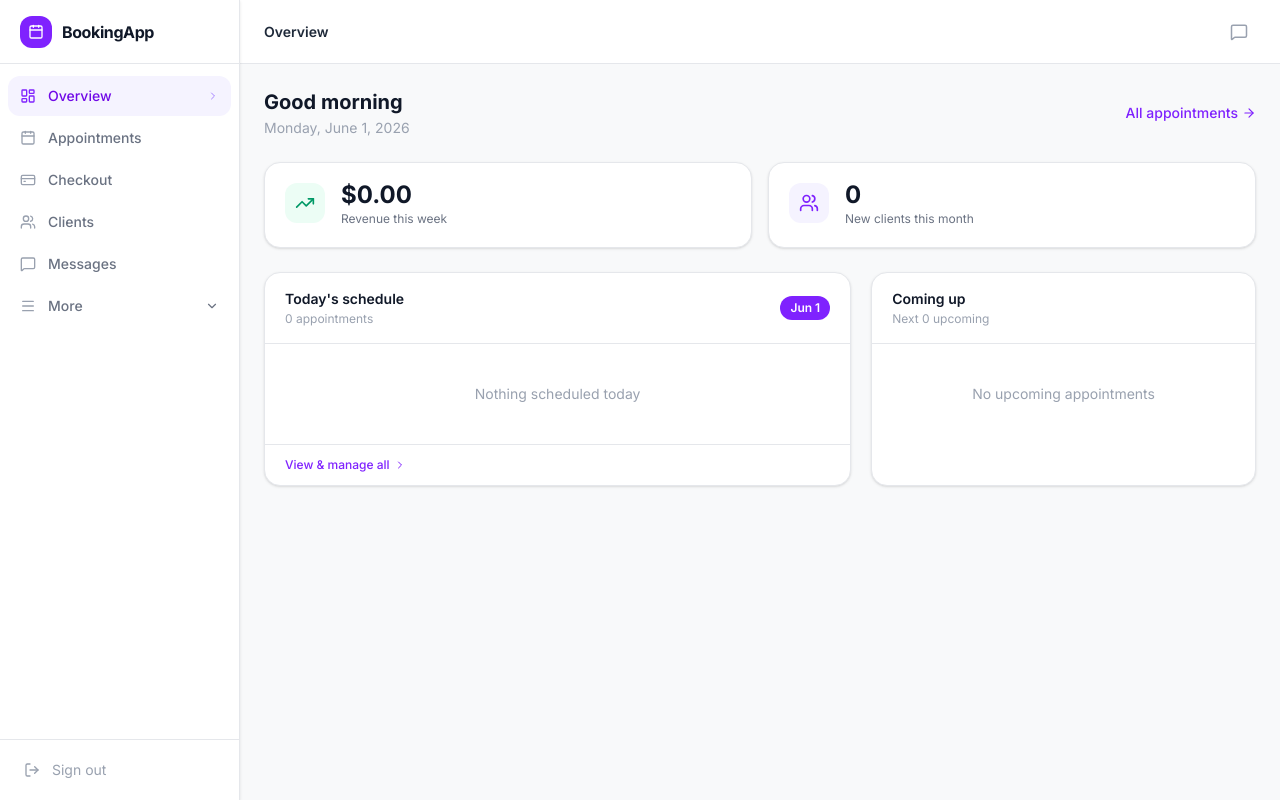
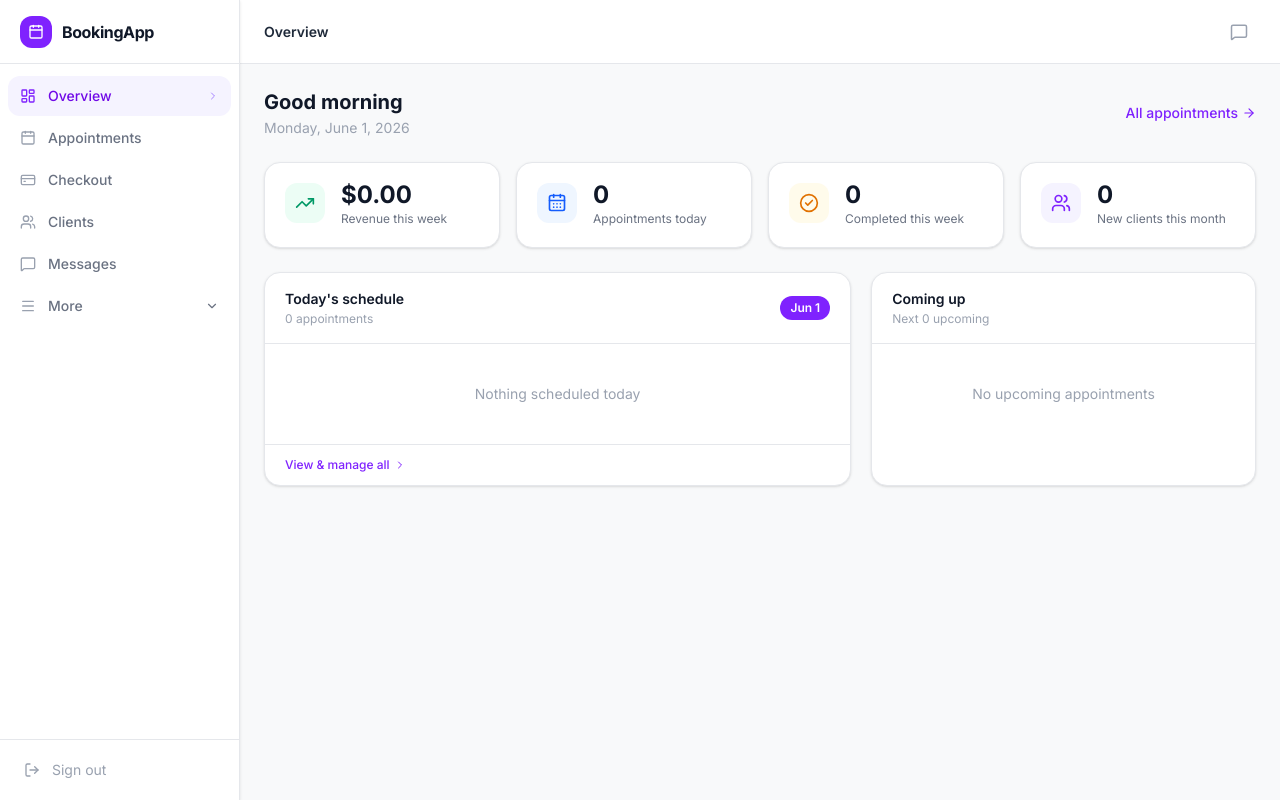
Before and after one commit to Canadasun/bookingapp, a Next.js app in the folder booking-web/: page /dashboard in a window 1280 px wide. Built offline with nearby package versions, Linux system fonts and the light colour scheme.

Commit message:
Web: richer owner dashboard metrics (Square-style at-a-glance row)
4-up stat row: revenue this week, appointments today, completed this week,
new clients this month (was just 2).

Co-Authored-By: Claude Opus 4.8 <noreply@anthropic.com>

```diff
--- a/booking-web/src/app/dashboard/page.tsx
+++ b/booking-web/src/app/dashboard/page.tsx
@@ -3,7 +3,7 @@
 import { useEffect, useState, useCallback } from "react";
 import Link from "next/link";
 import { format, isToday, isThisWeek, isThisMonth } from "date-fns";
-import { TrendingUp, Users, ChevronRight, ArrowRight } from "lucide-react";
+import { TrendingUp, Users, ChevronRight, ArrowRight, CalendarDays, CheckCircle2 } from "lucide-react";
 import { api, Appointment, ClientWithStats } from "@/lib/api";
 import { StatusBadge } from "@/components/StatusBadge";
 import { SkeletonMetric, SkeletonRow } from "@/components/Skeleton";
@@ -87,7 +87,7 @@ export default function OverviewPage() {
 
   if (loading) return (
     <div className="max-w-5xl mx-auto space-y-6">
-      <div className="grid grid-cols-2 gap-4"><SkeletonMetric /><SkeletonMetric /></div>
+      <div className="grid grid-cols-2 lg:grid-cols-4 gap-4"><SkeletonMetric /><SkeletonMetric /><SkeletonMetric /><SkeletonMetric /></div>
       <div className="grid md:grid-cols-5 gap-5">
         <div className="md:col-span-3 bg-white rounded-2xl border border-gray-100 shadow-sm p-5 space-y-1">
           {Array.from({length:6}).map((_,i)=><SkeletonRow key={i}/>)}
@@ -113,9 +113,9 @@ export default function OverviewPage() {
     .filter((a) => ["PENDING","CONFIRMED"].includes(a.status) && !isToday(new Date(a.startsAt)) && new Date(a.startsAt) > now)
     .sort((a, b) => new Date(a.startsAt).getTime() - new Date(b.startsAt).getTime())
     .slice(0, 5);
-  const weekRevenue  = appointments
-    .filter((a) => a.status === "COMPLETED" && isThisWeek(new Date(a.startsAt)))
-    .reduce((s, a) => s + a.service.priceCents, 0);
+  const weekCompleted = appointments
+    .filter((a) => a.status === "COMPLETED" && isThisWeek(new Date(a.startsAt)));
+  const weekRevenue  = weekCompleted.reduce((s, a) => s + a.service.priceCents, 0);
   const newThisMonth = clients.filter((c) => isThisMonth(new Date(c.createdAt))).length;
   const greeting = now.getHours() < 12 ? "morning" : now.getHours() < 17 ? "afternoon" : "evening";
 
@@ -138,9 +138,13 @@ export default function OverviewPage() {
 
       {/* Metrics */}
       {!isStaff && (
-        <div className="grid grid-cols-2 gap-4">
+        <div className="grid grid-cols-2 lg:grid-cols-4 gap-4">
           <MetricCard label="Revenue this week" value={formatPrice(weekRevenue)}
             icon={TrendingUp} accent="bg-emerald-50 text-emerald-600" />
+          <MetricCard label="Appointments today" value={today.length}
+            icon={CalendarDays} accent="bg-blue-50 text-blue-600" />
+          <MetricCard label="Completed this week" value={weekCompleted.length}
+            icon={CheckCircle2} accent="bg-amber-50 text-amber-600" />
           <MetricCard label="New clients this month" value={newThisMonth}
             icon={Users} accent="bg-violet-50 text-violet-600" />
         </div>
```
